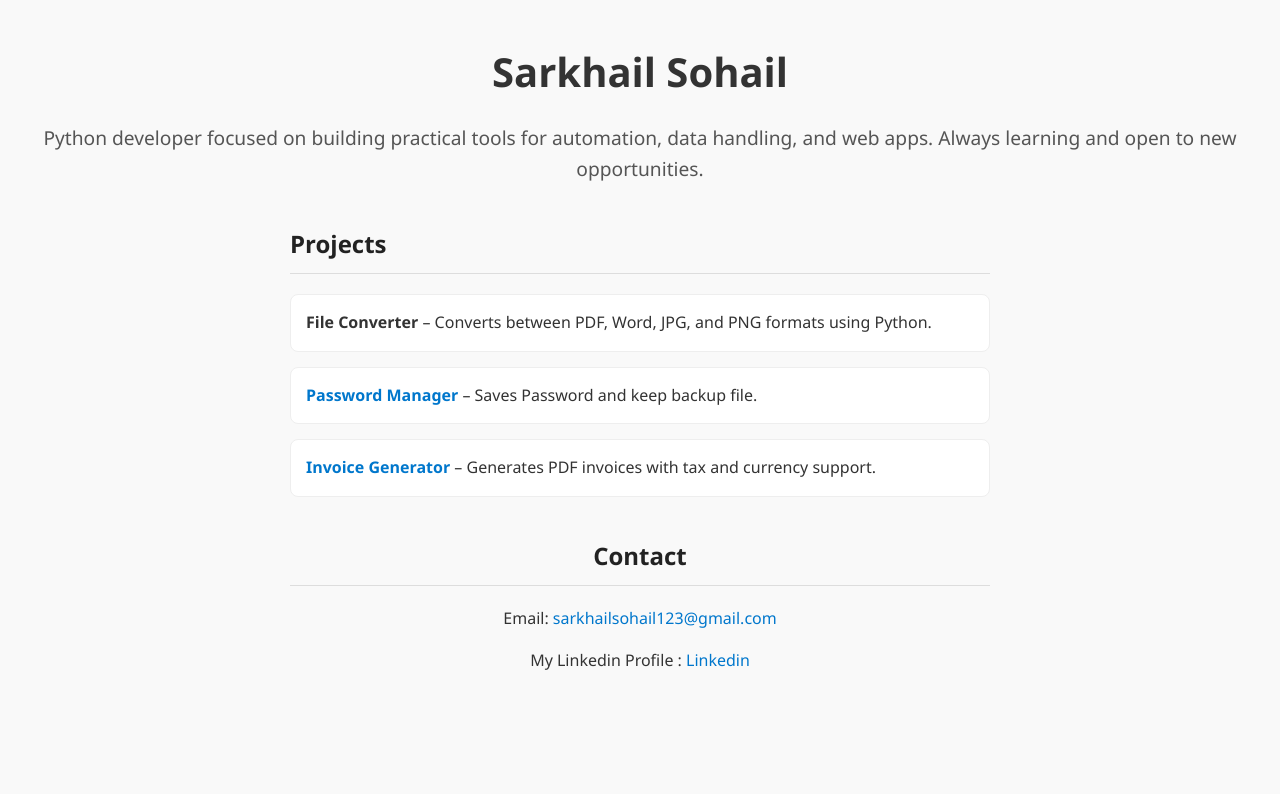
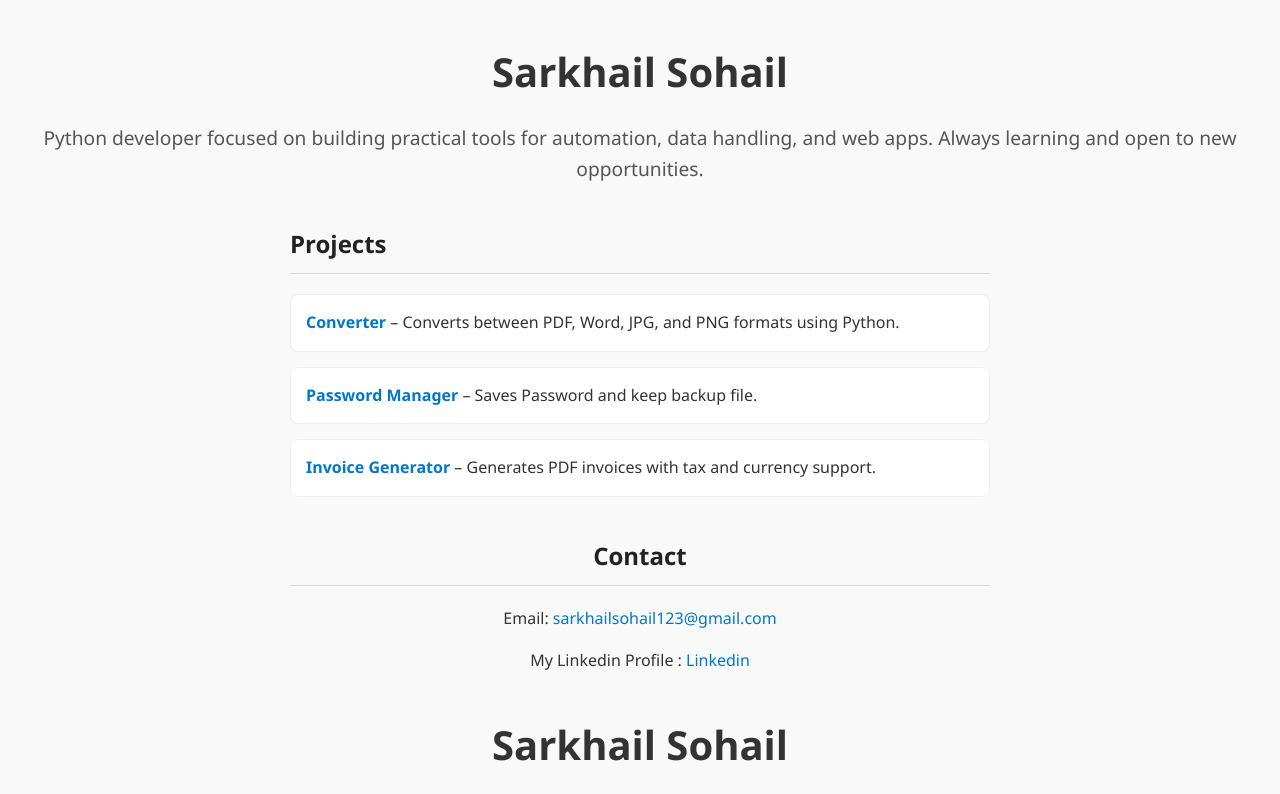
Before and after one commit to sarkhailsohail/portfolio, a plain HTML site: page index.html in a window 1280 px wide. Shown: the top 794 px of the page. Drawn offline with Linux system fonts and the light colour scheme.

Commit message:
Update index.html

```diff
--- a/index.html
+++ b/index.html
@@ -1,3 +1,89 @@
+<!DOCTYPE html>
+<html lang="en">
+<head>
+  <meta charset="UTF-8" />
+  <meta name="viewport" content="width=device-width, initial-scale=1.0"/>
+  <title>Sarkhail Sohail | Python Developer</title>
+  <style>
+    body {
+      margin: 0;
+      font-family: 'Segoe UI', sans-serif;
+      background: #f9f9f9;
+      color: #333;
+      line-height: 1.6;
+      padding: 40px;
+    }
+    header {
+      text-align: center;
+      margin-bottom: 40px;
+    }
+    h1 {
+      font-size: 2.5rem;
+      margin: 0;
+    }
+    p.intro {
+      font-size: 1.2rem;
+      color: #555;
+    }
+    .section {
+      max-width: 700px;
+      margin: 0 auto 40px auto;
+    }
+    h2 {
+      border-bottom: 1px solid #ddd;
+      padding-bottom: 10px;
+      margin-bottom: 20px;
+      color: #222;
+    }
+    ul.projects {
+      list-style: none;
+      padding: 0;
+    }
+    ul.projects li {
+      background: #fff;
+      padding: 15px;
+      border: 1px solid #eee;
+      border-radius: 8px;
+      margin-bottom: 15px;
+    }
+    .contact {
+      text-align: center;
+      margin-top: 40px;
+    }
+    a {
+      color: #0077cc;
+      text-decoration: none;
+    }
+    a:hover {
+      text-decoration: underline;
+    }
+  </style>
+</head>
+<body>
+
+  <header>
+    <h1>Sarkhail Sohail</h1>
+    <p class="intro">Python developer focused on building practical tools for automation, data handling, and web apps. Always learning and open to new opportunities.</p>
+  </header>
+
+  <div class="section">
+    <h2>Projects</h2>
+    <ul class="projects">
+      <li><strong><a href="https://github.com/sarkhailsohail/fileconvertor" target="_blank"> Converter</a></strong> – Converts between PDF, Word, JPG, and PNG formats using Python.</li>
+      <li><strong><a href="https://github.com/sarkhailsohail/passwordmanager" target="_blank">Password Manager </a></strong> – Saves Password and keep backup file.</li>
+      <li><strong><a href="https://github.com/sarkhailsohail/invoicemaker" target="_blank">Invoice Generator</a></strong> – Generates PDF invoices with tax and currency support.</li>
+    </ul>
+  </div>
+
+  <div class="section contact">
+    <h2>Contact</h2>
+    <p>Email: <a href="mailto:sarkhailsohail123@gmail.com">sarkhailsohail123@gmail.com</a></p>
+    <p>My Linkedin Profile : <a href="https://www.linkedin.com/in/sarkhail-sohail-112911334/" target="_blank">Linkedin</a> </p>
+
+  </div>
+
+</body>
+</html>
 <!DOCTYPE html>
 <html lang="en">
 <head>
```
